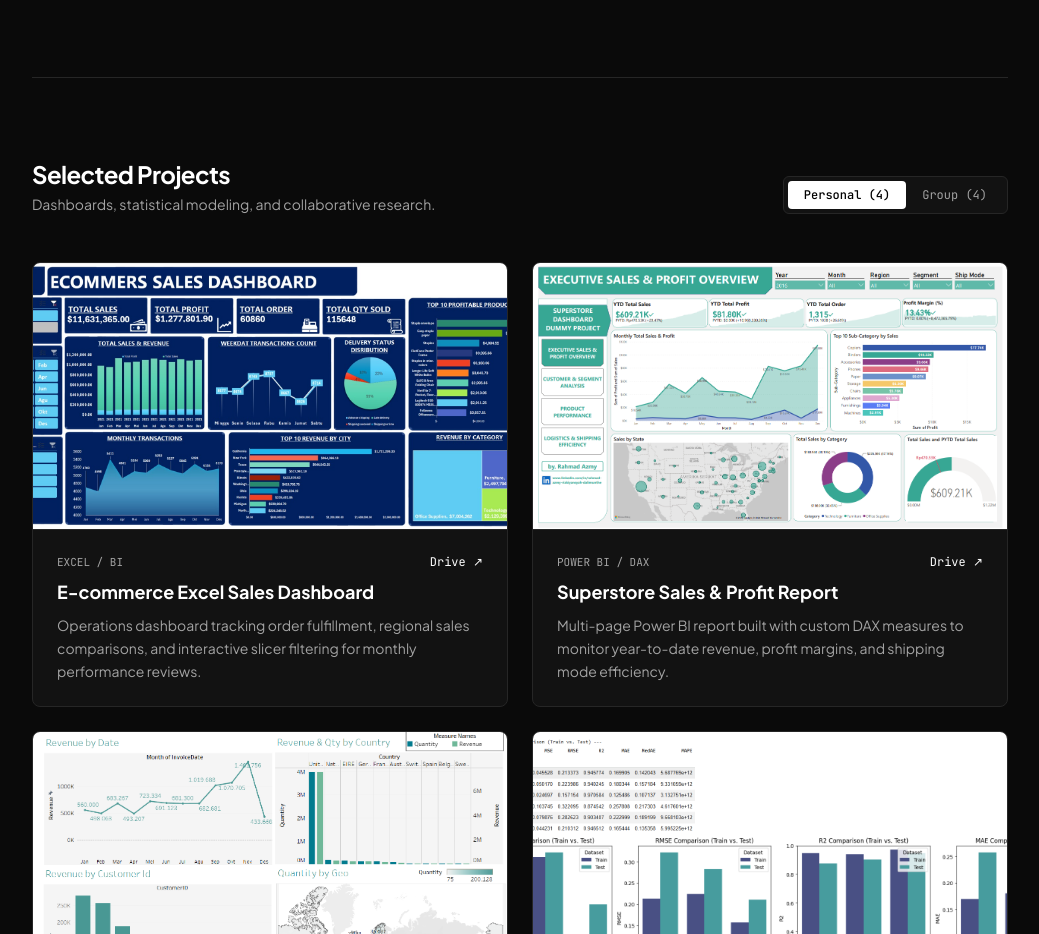
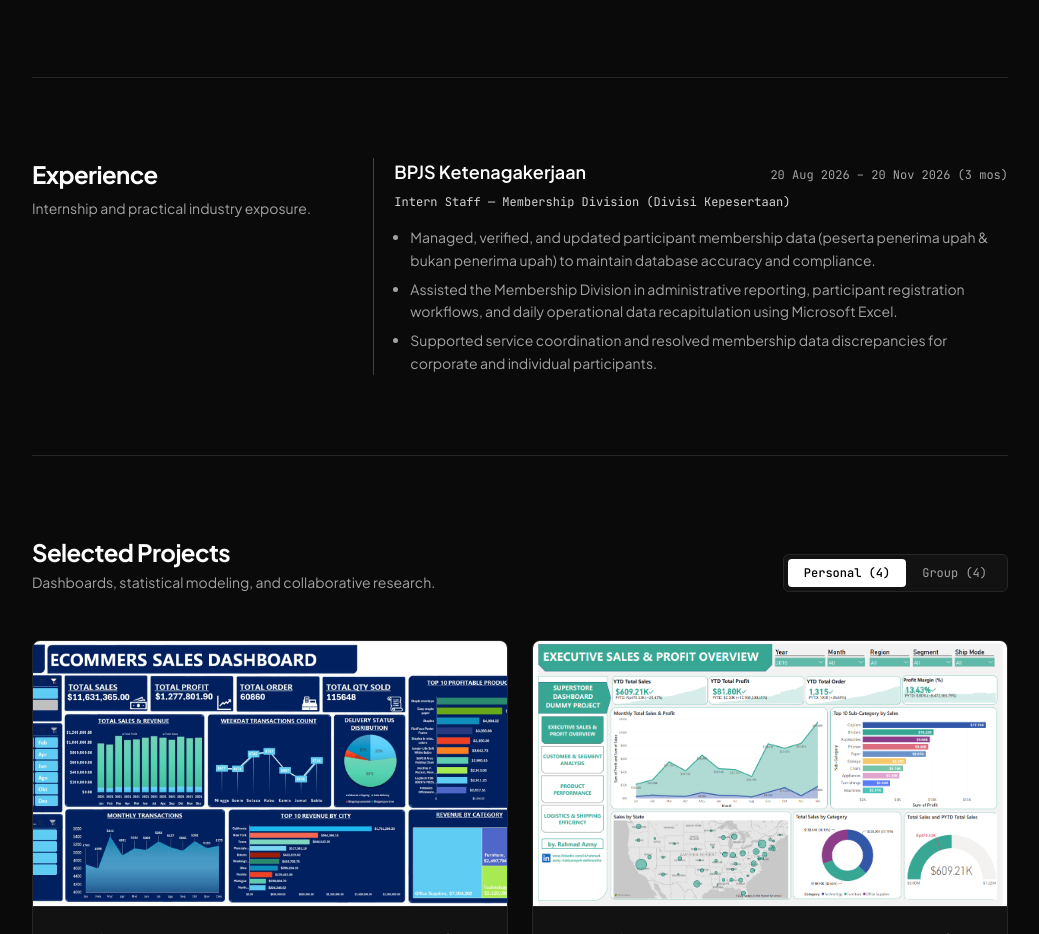
Before and after one commit to Rahzmy/Rahmad-Azmy_Portofolio, a plain HTML site: page index.html in a window 1280 px wide. Shown: the part 1119-2053 px from the top of the page, without its empty margins (120-1159 px from the left). Drawn offline with nearby package versions, Linux system fonts and the light colour scheme.

Commit message:
Update index.html

```diff
--- a/index.html
+++ b/index.html
@@ -44,8 +44,9 @@
             <nav class="hidden md:flex items-center gap-8 text-sm text-muted">
                 <a href="#home" class="hover:text-white transition-colors">Home</a>
                 <a href="#about" class="hover:text-white transition-colors">About</a>
+                <a href="#experience" class="hover:text-white transition-colors">Experience</a>
                 <a href="#projects" class="hover:text-white transition-colors">Projects</a>
-                <a href="#experience" class="hover:text-white transition-colors">Others</a>
+                <a href="#others" class="hover:text-white transition-colors">Others</a>
                 <a href="#contact" class="hover:text-white transition-colors">Contact</a>
             </nav>
 
@@ -68,8 +69,9 @@
     <div id="mobile-menu" class="fixed inset-0 z-40 bg-bg hidden flex-col justify-center items-center gap-6 text-lg">
         <a href="#home" class="mobile-link text-neutral-300 hover:text-white">Home</a>
         <a href="#about" class="mobile-link text-neutral-300 hover:text-white">About</a>
+        <a href="#experience" class="mobile-link text-neutral-300 hover:text-white">Experience</a>
         <a href="#projects" class="mobile-link text-neutral-300 hover:text-white">Projects</a>
-        <a href="#experience" class="mobile-link text-neutral-300 hover:text-white">Others</a>
+        <a href="#others" class="mobile-link text-neutral-300 hover:text-white">Others</a>
         <a href="#contact" class="mobile-link text-neutral-300 hover:text-white">Contact</a>
         <a href="images/CV_ATS_Rahmad_Azmy_Updated_v3.pdf" download="CV_Rahmad_Azmy_Data_Analyst.pdf"
            class="mt-4 text-sm font-mono border border-neutral-700 px-6 py-2.5 rounded">
@@ -170,6 +172,31 @@
                             </div>
                             <p class="text-sm text-neutral-400">Mathematics & Natural Sciences (MIPA) &bull; Final Score: 87.97 / 100</p>
                         </div>
+                    </div>
+                </div>
+            </div>
+        </section>
+
+        <!-- Work Experience Section -->
+        <section id="experience" class="py-20 border-b border-border">
+            <div class="grid md:grid-cols-12 gap-12">
+                <div class="md:col-span-4">
+                    <h2 class="text-2xl font-bold text-white tracking-tight">Experience</h2>
+                    <p class="text-sm text-muted mt-2">Internship and practical industry exposure.</p>
+                </div>
+
+                <div class="md:col-span-8">
+                    <div class="border-l border-neutral-700 pl-5 space-y-2">
+                        <div class="flex flex-col sm:flex-row sm:justify-between sm:items-baseline gap-1">
+                            <h3 class="font-semibold text-white text-lg">BPJS Ketenagakerjaan</h3>
+                            <span class="font-mono text-xs text-muted">20 Aug 2026 – 20 Nov 2026 (3 mos)</span>
+                        </div>
+                        <p class="text-xs font-mono text-neutral-300">Intern Staff — Membership Division (Divisi Kepesertaan)</p>
+                        <ul class="text-sm text-muted space-y-1.5 list-disc pl-4 pt-2 leading-relaxed">
+                            <li>Managed, verified, and updated participant membership data (peserta penerima upah & bukan penerima upah) to maintain database accuracy and compliance.</li>
+                            <li>Assisted the Membership Division in administrative reporting, participant registration workflows, and daily operational data recapitulation using Microsoft Excel.</li>
+                            <li>Supported service coordination and resolved membership data discrepancies for corporate and individual participants.</li>
+                        </ul>
                     </div>
                 </div>
             </div>
@@ -369,8 +396,8 @@
             </div>
         </section>
 
-        <!-- Certificates, Organizations & Volunteering ("Others" section style) -->
-        <section id="experience" class="py-20 border-b border-border space-y-20">
+        <!-- Certificates, Organizations & Volunteering -->
+        <section id="others" class="py-20 border-b border-border space-y-20">
 
             <!-- Certifications -->
             <div class="grid md:grid-cols-12 gap-8">
```
